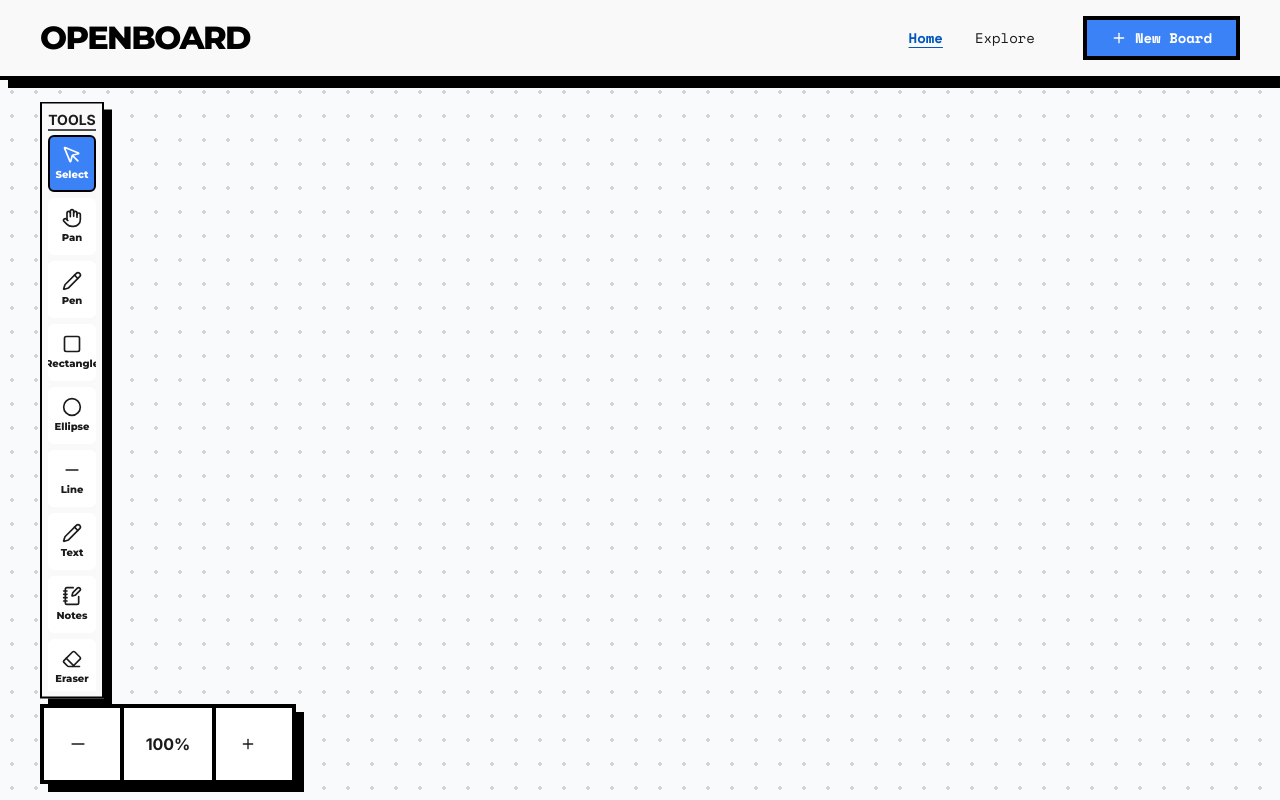
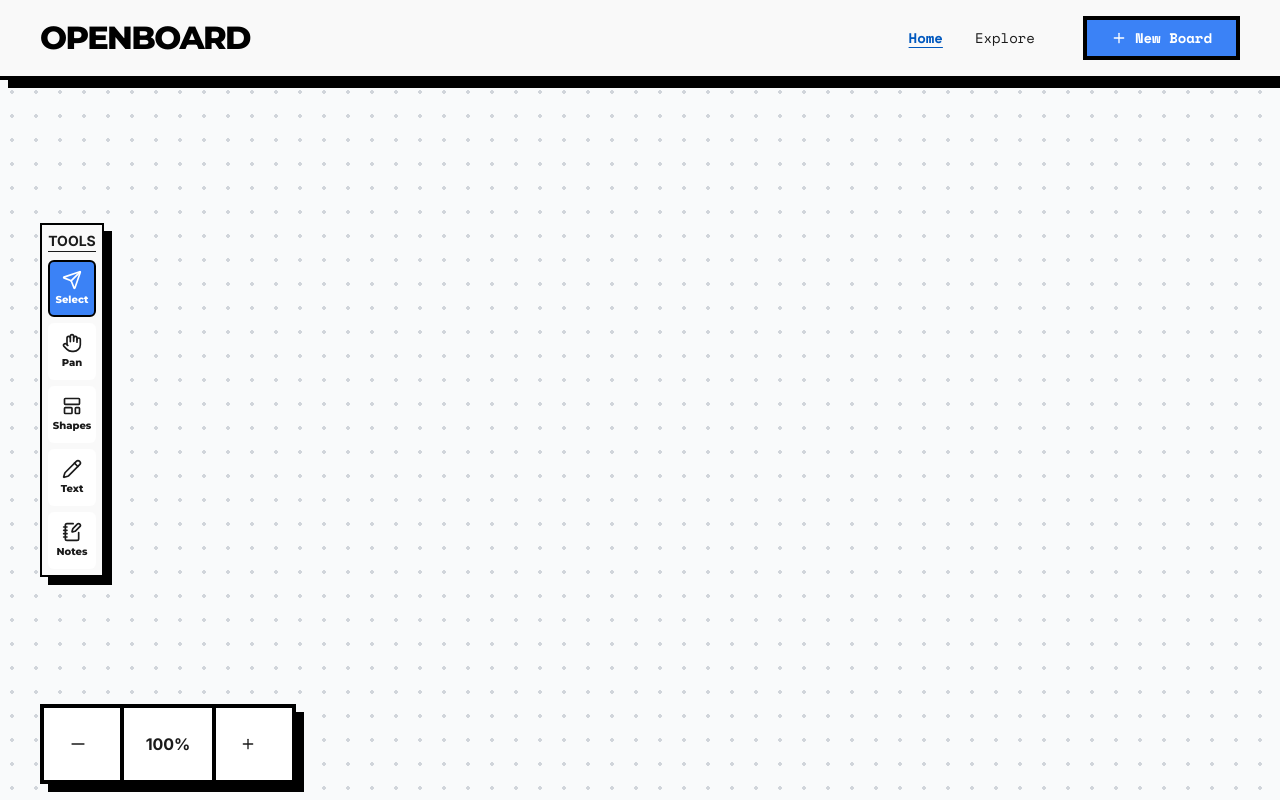
Before and after one commit to grup-belajar/open-board, a Next.js app: page /board/board-1 in a window 1280 px wide. Built offline with nearby package versions, Linux system fonts and the light colour scheme.

Commit message:
fix(sidebar): restore original 5-tool layout, keep Redux sync, add shapes submenu

```diff
--- a/src/components/config/configSibarTools.ts
+++ b/src/components/config/configSibarTools.ts
@@ -1,12 +1,12 @@
-import { Hand, LayoutTemplate, LucideIcon,  NotebookPen,  Pencil, Send } from "lucide-react"
+import { Hand, LayoutTemplate, LucideIcon, NotebookPen, Pencil, Send } from "lucide-react"
 import type { ToolType } from "../../store/slices/toolSlice"
-
 
 export type TypeConfigSidebar = {
     id: number,
     icon: LucideIcon,
     text: string,
-    tool: ToolType
+    tool: ToolType,
+    subTools?: { tool: ToolType, text: string }[]
 }
 
 export const configSidebarTools: TypeConfigSidebar[] = [
@@ -26,7 +26,12 @@ export const configSidebarTools: TypeConfigSidebar[] = [
         id: 2,
         icon: LayoutTemplate,
         text: "Shapes",
-        tool: 'rectangle'
+        tool: 'rectangle',
+        subTools: [
+            { tool: 'rectangle', text: 'Rectangle' },
+            { tool: 'ellipse', text: 'Ellipse' },
+            { tool: 'line', text: 'Line' },
+        ]
     },
     {
         id: 3,
--- a/src/components/ui/Sidebar.tsx
+++ b/src/components/ui/Sidebar.tsx
@@ -1,52 +1,70 @@
 'use client'
 import { useState } from "react"
-import { Eraser, Hand, MousePointer, NotebookPen, Pencil, Circle, Minus, Square } from "lucide-react"
+import { configSidebarTools } from "../config/configSibarTools"
 import PropertyColors from "../properties/ProperyColors"
 import { useAppDispatch, useAppSelector } from "../../store/hooks"
 import { setActiveTool, type ToolType } from "../../store/slices/toolSlice"
 
-const TOOLS: { label: string; icon: typeof MousePointer; tool: ToolType }[] = [
-    { label: "Select", icon: MousePointer, tool: "select" },
-    { label: "Pan", icon: Hand, tool: "pan" },
-    { label: "Pen", icon: Pencil, tool: "pen" },
-    { label: "Rectangle", icon: Square, tool: "rectangle" },
-    { label: "Ellipse", icon: Circle, tool: "ellipse" },
-    { label: "Line", icon: Minus, tool: "line" },
-    { label: "Text", icon: Pencil, tool: "text" },
-    { label: "Notes", icon: NotebookPen, tool: "sticky" },
-    { label: "Eraser", icon: Eraser, tool: "eraser" },
-]
-
 export default function Sidebar() {
-    const [propertiColor, setPropertiColors] = useState(false)
-    const activeTool = useAppSelector((state) => state.tool.activeTool)
-    const dispatch = useAppDispatch()
+    const [propertiColor, setPropertiColors] = useState<boolean>(false);
+    const [showShapes, setShowShapes] = useState<boolean>(false);
+    const activeTool = useAppSelector((state) => state.tool.activeTool);
+    const dispatch = useAppDispatch();
 
     const handleClick = (tool: ToolType) => {
-        dispatch(setActiveTool(tool))
-        setPropertiColors(tool === "text" || tool === "sticky")
+        dispatch(setActiveTool(tool));
+        setPropertiColors(tool === "text" || tool === "sticky");
+        setShowShapes(false);
     }
 
     return (
         <div className="fixed left-2 top-1/2 z-50 flex w-16 -translate-y-1/2 flex-col items-center border-2 border-primary bg-surface p-1.5 shadow-hard md:left-10">
             <span className="text-sm font-bold">TOOLS</span>
             <hr className="h-px w-12 bg-primary" />
-            <ul className="flex max-h-[70vh] flex-col items-center justify-center space-y-1.5 overflow-y-auto pt-2">
-                {TOOLS.map(({ label, icon: Icon, tool }) => (
-                    <li key={tool}>
+            <ul className="flex flex-col items-center justify-center space-y-1.5 cursor-pointer pt-2">
+                {configSidebarTools.map((item) => (
+                    <li key={item.id}>
                         <button
                             type="button"
-                            title={label}
-                            className={`flex w-12 flex-col items-center space-y-0.5 rounded-md border-2 px-1.5 py-2 transition-colors ${activeTool === tool ? "border-primary bg-accent-blue text-white" : "border-transparent bg-white"}`}
-                            onClick={() => handleClick(tool)}
+                            title={item.text}
+                            className={`px-1.5 py-2 flex flex-col items-center rounded-md space-y-0.5 md:w-12 transition-colors ${(item.subTools ? ['rectangle', 'ellipse', 'line'].includes(activeTool) : activeTool === item.tool) ? "bg-accent-blue text-white w-12 border-2 px-2 border-primary" : "bg-white border-2 border-transparent"}`}
+                            onClick={() => {
+                                if (item.subTools) {
+                                    setShowShapes(prev => !prev);
+                                    setPropertiColors(false);
+                                } else {
+                                    handleClick(item.tool);
+                                }
+                            }}
                         >
-                            <Icon className="size-5" />
-                            <span className="font-display text-[10px]">{label}</span>
+                            <item.icon className="size-5" />
+                            <span className="font-display text-[10px]">{item.text}</span>
                         </button>
                     </li>
                 ))}
             </ul>
-            {propertiColor && <PropertyColors />}
+
+            {showShapes && (
+                <div className="absolute left-full top-1/2 ml-3 -translate-y-1/2 z-50 bg-white border-2 border-primary shadow-hard">
+                    <ul className="flex flex-col">
+                        {configSidebarTools[2].subTools!.map((sub) => (
+                            <li key={sub.tool}>
+                                <button
+                                    type="button"
+                                    className={`w-24 px-3 py-2 text-left font-body text-sm transition-colors ${activeTool === sub.tool ? "bg-accent-blue text-white" : "hover:bg-accent-blue hover:text-white"}`}
+                                    onClick={() => handleClick(sub.tool)}
+                                >
+                                    {sub.text}
+                                </button>
+                            </li>
+                        ))}
+                    </ul>
+                </div>
+            )}
+
+            {propertiColor && (
+                <PropertyColors />
+            )}
         </div>
     )
 }
```
